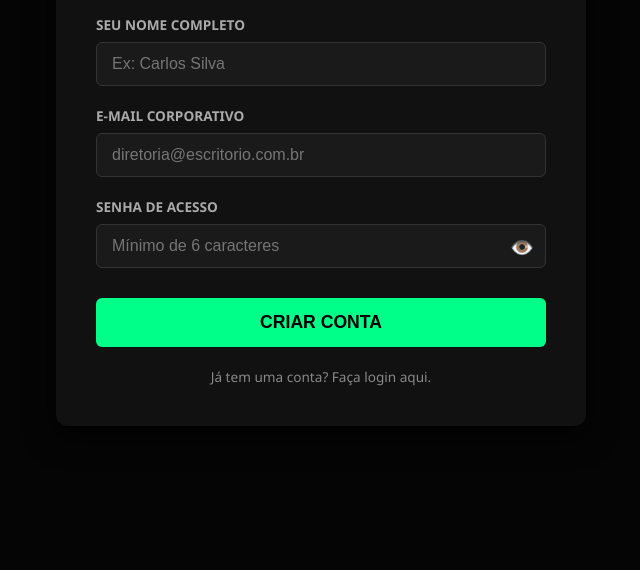
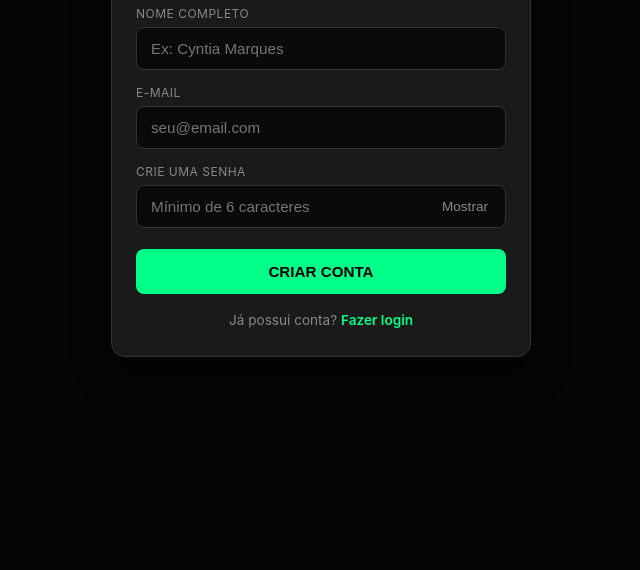
Before and after one commit to dcamarques/boonus-portal, a plain HTML site: page app/setup-master.html in a window 1280 px wide. Shown: the part 270-840 px from the top of the page, without its empty margins (319-959 px from the left). After the commit the page ends 800 px from the top, so only its background shows below. Drawn offline with nearby package versions, Linux system fonts and the light colour scheme; some packages are replaced by stand-ins of ours; a script that the page names is missing.

Commit message:
Update setup-master.html

```diff
--- a/app/setup-master.html
+++ b/app/setup-master.html
@@ -2,70 +2,108 @@
 <html lang="pt-br">
 <head>
     <meta charset="UTF-8">
-    <meta name="viewport" content="width=device-width, initial-scale=1.0">
-    <title>Criar Conta Master - Boonus</title>
+    <meta name="viewport" content="width=device-width, initial-scale=1.0, maximum-scale=1.0, user-scalable=no">
+    <title>Criar Conta - Boonus</title>
+
     <script src="https://cdn.jsdelivr.net/npm/@supabase/supabase-js@2"></script>
     <script src="https://cdn.jsdelivr.net/npm/sweetalert2@11"></script>
+
     <style>
-        :root { --neon-color: #00ff88; --dark-bg: #050505; --panel-bg: #111; --text-color: #e0e0e0; }
-        body { background-color: var(--dark-bg); color: var(--text-color); font-family: 'Segoe UI', Tahoma, sans-serif; display: flex; justify-content: center; align-items: center; min-height: 100vh; margin: 0; padding: 20px; }
-        .setup-container { background-color: var(--panel-bg); padding: 40px; border-radius: 12px; box-shadow: 0 10px 30px rgba(0,0,0,0.8); border-top: 4px solid var(--neon-color); width: 100%; max-width: 450px; }
-        .logo { font-size: 2rem; font-weight: bold; color: #fff; margin-bottom: 5px; text-align: center; letter-spacing: 2px; }
-        .logo span { color: var(--neon-color); }
-        .subtitle { font-size: 0.9rem; color: #888; text-transform: uppercase; text-align: center; margin-bottom: 30px; letter-spacing: 1px; }
+        :root {
+            --neon-color: #00ff88;
+            --dark-bg: #050505;
+            --panel-bg: #111;
+            --card-bg: #1a1a1a;
+            --text-color: #e0e0e0;
+            --muted: #888;
+            --border: #333;
+        }
+        * { box-sizing: border-box; -webkit-tap-highlight-color: transparent; }
+        body {
+            background-color: var(--dark-bg);
+            color: var(--text-color);
+            font-family: -apple-system, BlinkMacSystemFont, 'Segoe UI', Roboto, sans-serif;
+            margin: 0;
+            min-height: 100vh;
+            display: flex;
+            justify-content: center;
+            align-items: center;
+            padding: 20px;
+        }
+        .auth-card {
+            width: 100%;
+            max-width: 420px;
+            background: var(--card-bg);
+            border: 1px solid var(--border);
+            border-radius: 14px;
+            padding: 28px 24px;
+            box-shadow: 0 12px 35px rgba(0, 0, 0, 0.5);
+        }
+        .brand { text-align: center; margin-bottom: 22px; }
+        .brand-title { font-size: 1.5rem; font-weight: 800; color: #fff; margin: 0; letter-spacing: 0.5px; }
+        .brand-title span { color: var(--neon-color); }
+        .brand-sub { font-size: 0.85rem; color: var(--muted); margin-top: 6px; }
 
-        .input-group { margin-bottom: 20px; text-align: left; }
-        .input-group label { display: block; margin-bottom: 8px; font-size: 0.85rem; color: #aaa; text-transform: uppercase; font-weight: 600; }
-        .input-group input { width: 100%; padding: 12px 15px; background-color: #1a1a1a; border: 1px solid #333; border-radius: 6px; color: #fff; font-size: 1rem; box-sizing: border-box; }
+        .input-group { margin-bottom: 15px; }
+        .input-group label {
+            display: block; font-size: 0.75rem; color: var(--muted);
+            margin-bottom: 6px; text-transform: uppercase; letter-spacing: 0.5px;
+        }
+        .input-group input {
+            width: 100%; padding: 12px 14px; border-radius: 8px;
+            border: 1px solid var(--border); background: #0a0a0a; color: #fff; font-size: 0.95rem;
+        }
         .input-group input:focus { outline: none; border-color: var(--neon-color); }
 
-        .password-wrapper { position: relative; display: flex; align-items: center; }
-        .password-wrapper input { padding-right: 45px; }
-        .toggle-password { position: absolute; right: 12px; cursor: pointer; color: #888; font-size: 1.2rem; user-select: none; transition: color 0.3s; }
-        .toggle-password:hover { color: var(--neon-color); filter: brightness(1.2); }
+        .password-wrap { position: relative; }
+        .toggle-pass {
+            position: absolute; right: 12px; top: 50%; transform: translateY(-50%);
+            background: none; border: none; color: var(--muted); cursor: pointer; font-size: 0.85rem;
+        }
 
-        .btn-submit { width: 100%; padding: 14px; background-color: var(--neon-color); color: #000; border: none; border-radius: 6px; font-size: 1.1rem; font-weight: bold; cursor: pointer; text-transform: uppercase; margin-top: 10px; transition: background-color 0.3s; }
-        .btn-submit:hover:not(:disabled) { background-color: #00cc6a; }
-        .btn-submit:disabled { background-color: #333; color: #666; cursor: not-allowed; }
+        .btn-primary {
+            width: 100%; padding: 14px; background: var(--neon-color); color: #000;
+            border: none; border-radius: 8px; font-weight: bold; font-size: 0.95rem;
+            text-transform: uppercase; cursor: pointer; margin-top: 6px;
+        }
+        .btn-primary:hover { opacity: 0.9; }
 
-        .login-link { display: block; text-align: center; margin-top: 20px; color: #888; text-decoration: none; font-size: 0.85rem; transition: color 0.3s; }
-        .login-link:hover { color: var(--neon-color); }
-
-        #success-box { display: none; text-align: center; padding: 20px 0; }
-        #success-box h3 { color: var(--neon-color); font-size: 1.5rem; margin-bottom: 10px; }
-        #success-box p { color: #aaa; font-size: 0.95rem; line-height: 1.5; }
+        .footer-link { text-align: center; margin-top: 18px; font-size: 0.85rem; color: var(--muted); }
+        .footer-link a { color: var(--neon-color); text-decoration: none; font-weight: 600; }
     </style>
 </head>
 <body>
-    <div class="setup-container">
-        <div class="logo">BOONUS<span>.TV</span></div>
-        <div class="subtitle">Passo 1/2: Criar Conta Master</div>
 
-        <form id="setup-form">
+    <div class="auth-card">
+        <div class="brand">
+            <h1 class="brand-title">Boonus <span>App</span></h1>
+            <p class="brand-sub">Crie sua conta para começar</p>
+        </div>
+
+        <form id="form-cadastro" onsubmit="registrarUsuario(event)">
             <div class="input-group">
-                <label>Seu Nome Completo</label>
-                <input type="text" id="nome_responsavel" required placeholder="Ex: Carlos Silva">
+                <label for="nome">Nome Completo</label>
+                <input type="text" id="nome" required placeholder="Ex: Cyntia Marques">
             </div>
+
             <div class="input-group">
-                <label>E-mail Corporativo</label>
-                <input type="email" id="email" required placeholder="diretoria@escritorio.com.br">
+                <label for="email">E-mail</label>
+                <input type="email" id="email" required placeholder="seu@email.com">
             </div>
+
             <div class="input-group">
-                <label>Senha de Acesso</label>
-                <div class="password-wrapper">
-                    <input type="password" id="password" required placeholder="Mínimo de 6 caracteres" minlength="6">
-                    <span class="toggle-password" onclick="togglePasswordVisibility()" title="Mostrar/Ocultar Senha">👁️</span>
+                <label for="senha">Crie uma Senha</label>
+                <div class="password-wrap">
+                    <input type="password" id="senha" required minlength="6" placeholder="Mínimo de 6 caracteres">
+                    <button type="button" class="toggle-pass" onclick="alternarSenha()">Mostrar</button>
                 </div>
             </div>
-            <button type="submit" class="btn-submit" id="btn-submit">Criar Conta</button>
-            <a href="login.html" class="login-link">Já tem uma conta? Faça login aqui.</a>
+
+            <button type="submit" class="btn-primary" id="btn-submit">Criar Conta</button>
         </form>
 
-        <div id="success-box">
-            <h3>Quase lá! 📩</h3>
-            <p>Enviamos um link de confirmação para <br><b id="mail-sent" style="color:#fff;"></b>.</p>
-            <p>Por favor, clique no link enviado para o seu e-mail para ativar a conta e configurar o seu escritório.</p>
-            <a href="login.html" class="btn-submit" style="display:inline-block; text-decoration:none; margin-top:20px; width:80%; box-sizing:border-box;">Ir para o Login</a>
+        <div class="footer-link">
+            Já possui conta? <a href="login.html">Fazer login</a>
         </div>
     </div>
 
@@ -74,48 +112,75 @@
         const SUPABASE_KEY = 'sb_publishable_fmqGGaxEPBatRTMzL5sTnw_FWrgvqr6';
         const supabaseClient = window.supabase.createClient(SUPABASE_URL, SUPABASE_KEY);
 
-        function togglePasswordVisibility() {
-            const pwdInput = document.getElementById('password');
-            const toggleBtn = document.querySelector('.toggle-password');
-            if (pwdInput.type === 'password') {
-                pwdInput.type = 'text';
-                toggleBtn.textContent = '🙈';
+        function alternarSenha() {
+            const input = document.getElementById('senha');
+            const btn = document.querySelector('.toggle-pass');
+            if (input.type === 'password') {
+                input.type = 'text';
+                btn.textContent = 'Ocultar';
             } else {
-                pwdInput.type = 'password';
-                toggleBtn.textContent = '👁️';
+                input.type = 'password';
+                btn.textContent = 'Mostrar';
             }
         }
 
-        document.getElementById('setup-form').addEventListener('submit', async (e) => {
-            e.preventDefault();
-            const nome = document.getElementById('nome_responsavel').value.trim();
-            const email = document.getElementById('email').value.trim();
-            const password = document.getElementById('password').value;
+        async function registrarUsuario(event) {
+            event.preventDefault();
             const btn = document.getElementById('btn-submit');
+            const nome = document.getElementById('nome').value.trim();
+            const email = document.getElementById('email').value.trim().toLowerCase();
+            const senha = document.getElementById('senha').value;
 
-            btn.disabled = true; btn.innerText = 'Aguarde...';
+            btn.disabled = true;
+            btn.textContent = 'Criando conta...';
 
             try {
-                const { data, error } = await supabaseClient.auth.signUp({
-                    email, password, options: { data: { nome_completo: nome } }
+                const { data: authData, error: authError } = await supabaseClient.auth.signUp({
+                    email,
+                    password: senha,
+                    options: { data: { nome } }
                 });
 
-                if (error) throw error;
+                if (authError) throw authError;
 
-                if (data.session) {
-                    window.location.href = 'setup-escritorio.html';
-                } else {
-                    document.getElementById('setup-form').style.display = 'none';
-                    document.getElementById('mail-sent').innerText = email;
-                    document.getElementById('success-box').style.display = 'block';
+                const userId = authData.user?.id;
+                if (userId) {
+                    const { error: perfilError } = await supabaseClient
+                        .from('ES_usuarios_perfis')
+                        .upsert([{
+                            auth_id: userId,
+                            nome,
+                            email,
+                            cargo: 'Sócio Diretor',
+                            nivel_acesso: 1,
+                            escritorio_id: null,
+                            ativo: true
+                        }], { onConflict: 'auth_id' });
+
+                    if (perfilError) {
+                        console.warn('Aviso ao criar perfil inicial:', perfilError.message);
+                    }
                 }
+
+                await Swal.fire({
+                    icon: 'success',
+                    title: 'Conta criada!',
+                    text: 'Agora você será direcionado para o painel, onde verificaremos convites ou o cadastro do seu escritório.',
+                    background: '#111', color: '#fff', confirmButtonColor: '#00ff88'
+                });
+
+                window.location.href = 'dashboard.html';
             } catch (err) {
-                let msg = err.message;
-                if (msg.includes('already registered')) msg = 'Este e-mail já está cadastrado.';
-                Swal.fire({ icon: 'error', title: 'Erro', text: msg, background: '#111', color: '#fff', confirmButtonColor: '#ff4444' });
-                btn.disabled = false; btn.innerText = 'Criar Conta';
+                Swal.fire({
+                    icon: 'error',
+                    title: 'Não foi possível criar a conta',
+                    text: err.message || 'Tente novamente.',
+                    background: '#111', color: '#fff', confirmButtonColor: '#ff4444'
+                });
+                btn.disabled = false;
+                btn.textContent = 'Criar Conta';
             }
-        });
+        }
     </script>
 </body>
 </html>
```
